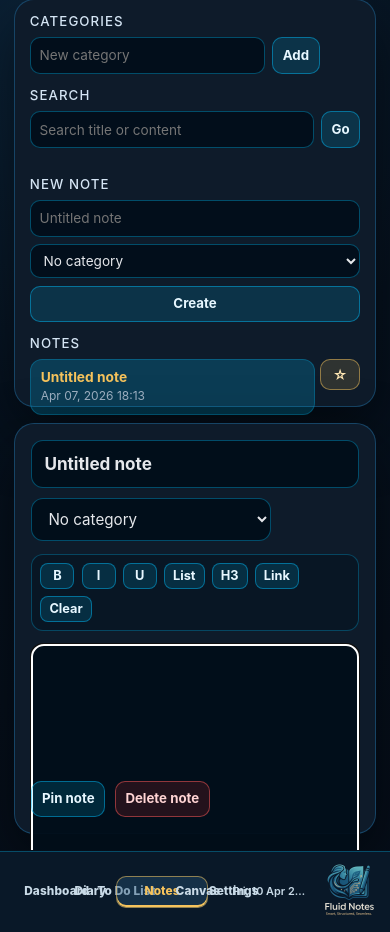
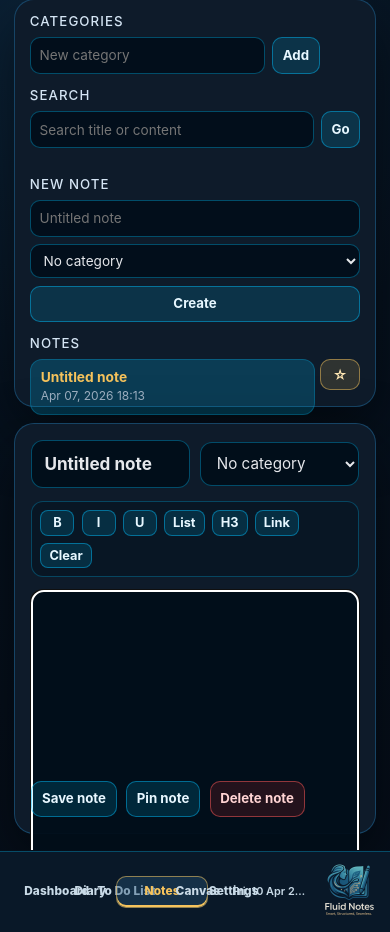
Before and after one commit to mcevoycd/calendar_project, a Django app: page /notes/ in a window 390 px wide. Shown: the part 74-1006 px from the top of the page. Run offline with Django 5.2, Linux system fonts and the light colour scheme; the visitor is signed in with stand-in values (Sample User, id 1); data comes from the database, SQL or seed files in the repository; data that the repository does not hold is empty.

Commit message:
Update to button layout on Notes page

```diff
--- a/dashboard/templates/dashboard/notes_workspace.html
+++ b/dashboard/templates/dashboard/notes_workspace.html
@@ -505,7 +505,7 @@
 
     .editor-body {
       flex: 1;
-      min-height: 320px;
+      min-height: 360px;
       overflow: auto;
       line-height: 1.5;
     }
@@ -541,8 +541,12 @@
     .editor-actions {
       display: flex;
       gap: 0.6rem;
-      flex-wrap: wrap;
+      flex-wrap: nowrap;
       align-items: center;
+    }
+
+    .editor-actions form {
+      margin: 0;
     }
 
     .editor-empty {
@@ -675,7 +679,10 @@
       .notes-grid {
         grid-template-columns: 1fr;
       }
-      .editor-body { min-height: 260px; }
+      .editor-body { min-height: 300px; }
+      .editor-actions {
+        flex-wrap: wrap;
+      }
     }
   </style>
 </head>
@@ -777,7 +784,7 @@
 
         <section class="panel editor-panel">
           {% if selected_note %}
-            <form method="post" action="{% url 'notes' %}" style="display:flex; flex-direction:column; gap:0.8rem; flex:1; min-height:0;">
+            <form id="note-editor-form" method="post" action="{% url 'notes' %}" style="display:flex; flex-direction:column; gap:0.8rem; flex:1; min-height:0;">
               {% csrf_token %}
               <input type="hidden" name="notes_action" value="save_note">
               <input type="hidden" name="note_id" value="{{ selected_note.id }}">
@@ -804,13 +811,10 @@
 
               <div id="rich-editor" class="editor-field editor-body" contenteditable="true" aria-label="Note content editor"></div>
               <input type="hidden" name="body" id="id_body_html">
-
-              <div class="editor-actions">
-                <button type="submit" class="mini-btn">Save note</button>
-              </div>
             </form>
 
             <div class="editor-actions">
+              <button type="submit" class="mini-btn" form="note-editor-form">Save note</button>
               <form method="post" action="{% url 'notes' %}">
                 {% csrf_token %}
                 <input type="hidden" name="notes_action" value="toggle_pin">
```
